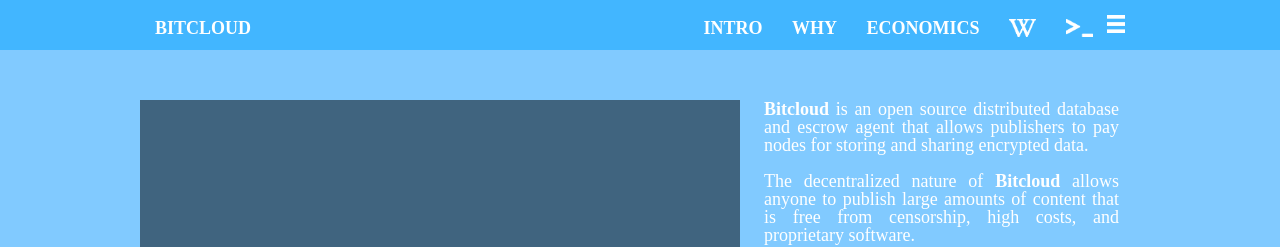
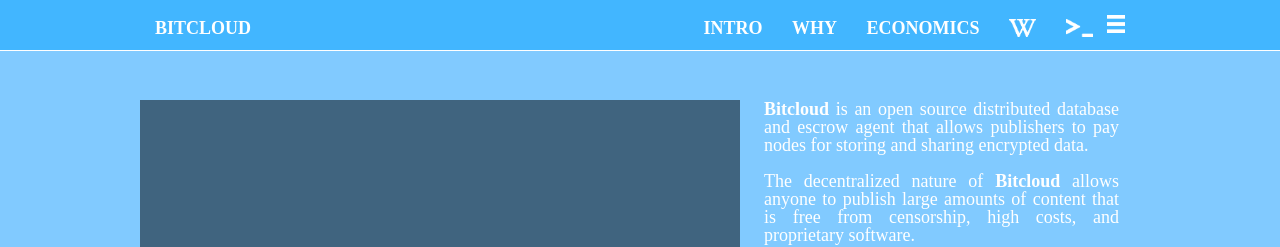
Before and after one commit to wetube/bitcloud.github.io, a PHP site: page / in a window 1280 px wide. Shown: the top 247 px of the page. Run offline with PHP 8.4, Linux system fonts and the light colour scheme; some web fonts are replaced.

Commit message:
Small Changes

```diff
--- a/css/styles.css
+++ b/css/styles.css
@@ -90,6 +90,7 @@ nav {
 	font-size: 18px;
 	color: #FFF;
 	text-transform: uppercase;
+	border-bottom: 1px solid #FFF;
 }
 
 nav #case {
@@ -217,9 +218,6 @@ nav #case #subnav a:hover, nav #case #subnav a:active {
 /* ======================================================== */
 /* RESPONSIVE GRID */
 
-@media (max-width: 1824px) {
-}
-
 @media (max-width: 1224px) {
 }
 
```
Also changed, not shown: img/features/Dark/Decentralized Applications.png (added), img/features/Dark/Free Software.png (added), img/features/Dark/NSA Resistance.png (added), img/features/Dark/No More Blockchains.png (added), img/features/Dark/Reliable Storage.png (added), img/features/Dark/Trustless Security.png (added).
